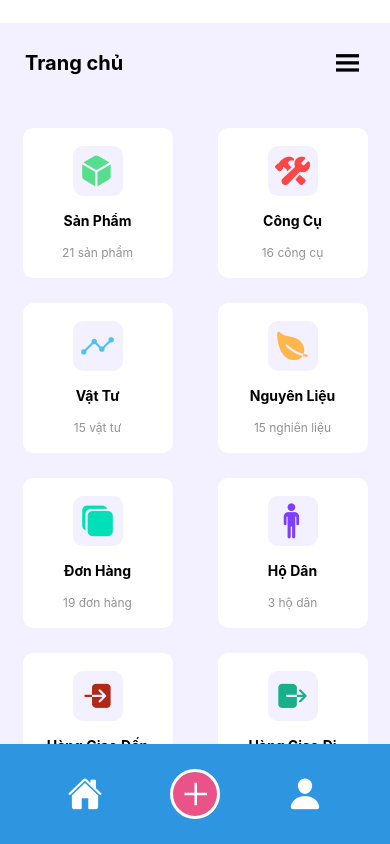
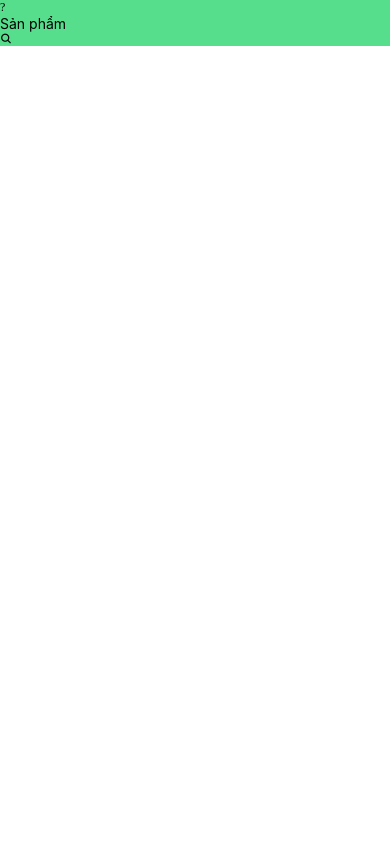
Before and after one commit to william-huynh/luan_van_tca, a React Native app in the folder mobile/: screen / in a window 390 px wide. Built offline with nearby package versions, Linux system fonts and the light colour scheme.

Commit message:
feature(product screen): commit before fix expo font icon error

```diff
--- a/mobile/App.js
+++ b/mobile/App.js
@@ -5,12 +5,14 @@ import { Provider } from "react-redux";
 import store from "./src/app/store";
 import Login from "./src/Features/auth/components/Login";
 import HomeDaily1 from "./src/Features/Daily1/Home";
+import ScreenProductDaily1 from "./src/Features/Daily1/Products"
 import Home from "./src/Features/Home";
 
 export default function App() {
   LogBox.ignoreLogs(['Remote debugger']);
   return (
-    <HomeDaily1/>
+    // <HomeDaily1/>
+    <ScreenProductDaily1/>
     // <Provider store={store}>
     //   <Login />
     // </Provider>
--- /dev/null
+++ b/mobile/src/Features/Daily1/Products/index.jsx
@@ -0,0 +1,42 @@
+import React, { useEffect, useState } from "react";
+import { FlatList, SafeAreaView, StyleSheet, Text, View } from "react-native";
+import Ionicons from "react-native-vector-icons/Ionicons";
+import styles from "./style";
+
+function ScreenProductDaily1(props) {
+    return (
+        // Main container
+        <View style = {styles.container}>
+
+            {/* Top Bar: Return & Search */}
+            <View style = {styles.topBarContainer}>
+                <Ionicons
+                    name = "arrow-round-back"
+                />
+                <Text>Sản phẩm</Text>
+                <Ionicons
+                    name = "search"
+                />
+            </View>
+
+            {/* Product List */}
+            <View></View>
+
+          {/* {orderList && (
+            <FlatList
+              data={orderList}
+              renderItem={(item, index) => (
+                <ListDonHang
+                  dataList={item}
+                  navigation={navigation}
+                  hodanId={hodanId}
+                />
+              )}
+              keyExtractor={(item) => item._id}
+            />
+          )} */}
+        </View>
+      );
+}
+
+export default ScreenProductDaily1;
--- /dev/null
+++ b/mobile/src/Features/Daily1/Products/style.js
@@ -0,0 +1,15 @@
+import { StyleSheet } from "react-native";
+
+
+const styles = StyleSheet.create({
+    // Container
+    container: {
+        backgroundColor: "#57DE8D",
+    },
+
+    topBarContainer: {
+
+    },
+});
+
+export default styles;
```
Also changed, not shown: mobile/src/Features/Daily1/Products/ProductsListComponent/index.jsx (added).
